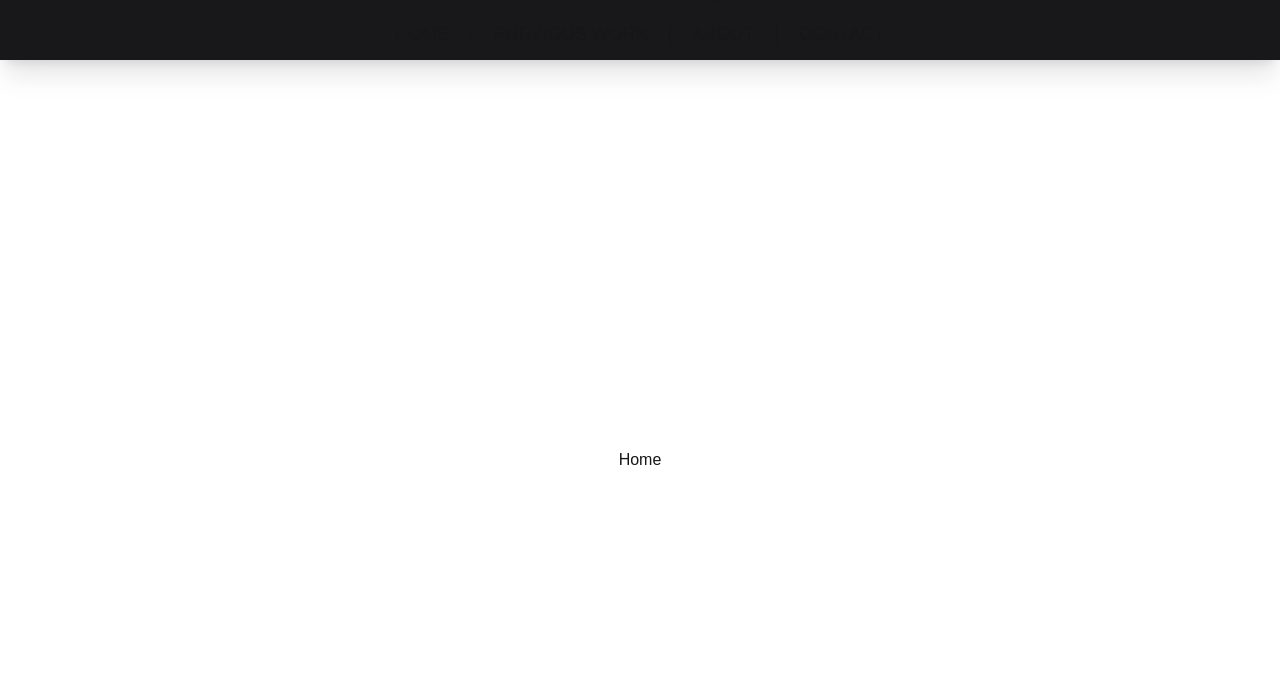
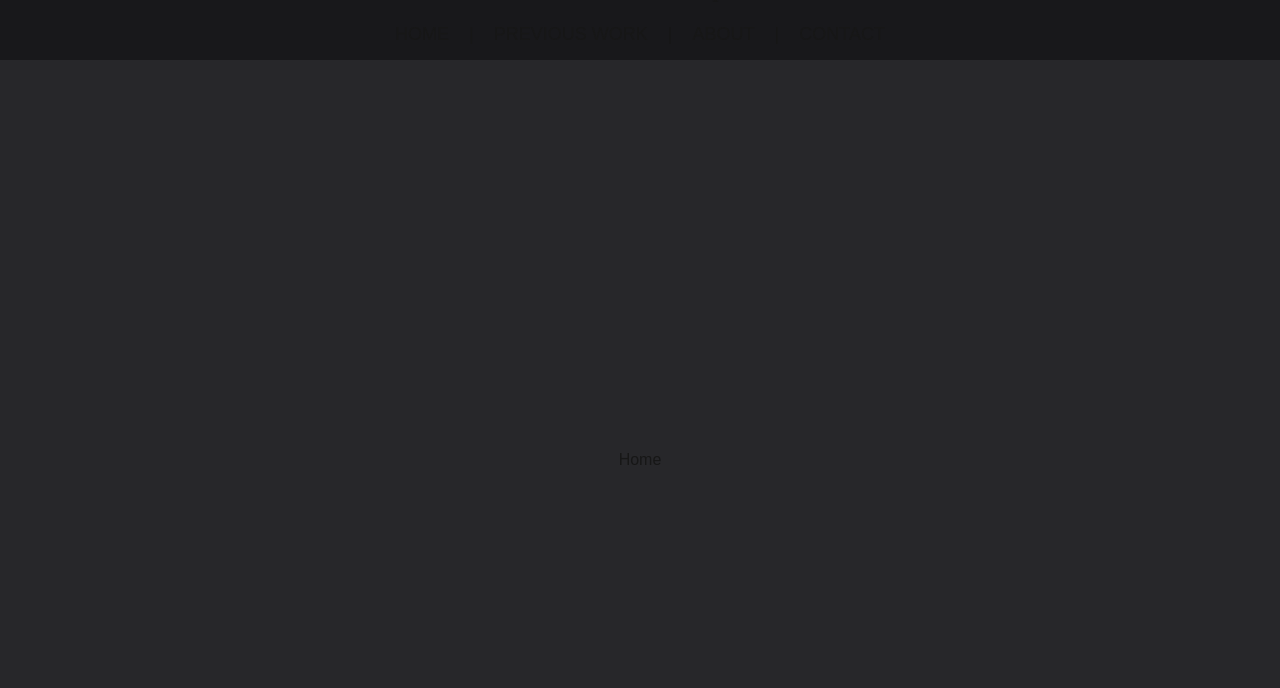
Before and after one commit to maevecrossan/my-portfolio, a Next.js app: page / in a window 1280 px wide. Shown: the part 112-800 px from the top of the page. Built offline with nearby package versions, Linux system fonts and the light colour scheme.

Commit message:
Add dark grey background to main section.

```diff
--- a/src/app/page.js
+++ b/src/app/page.js
@@ -2,7 +2,7 @@ import Image from "next/image";
 
 export default function Homepage() {
     return (
-        <main className="flex flex-col items-center justify-center min-h-screen">
+        <main className="bg-zinc-800 flex flex-col items-center justify-center min-h-screen">
             <h2>Home</h2>
         </main>
     );
```
